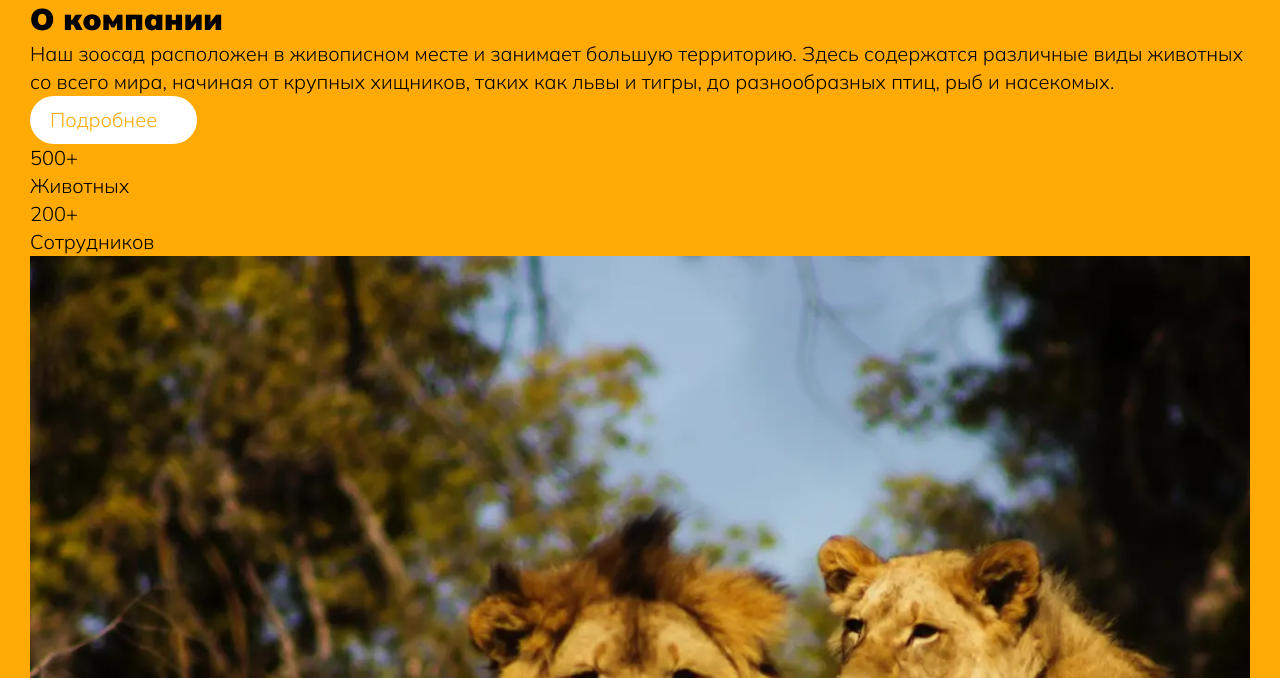
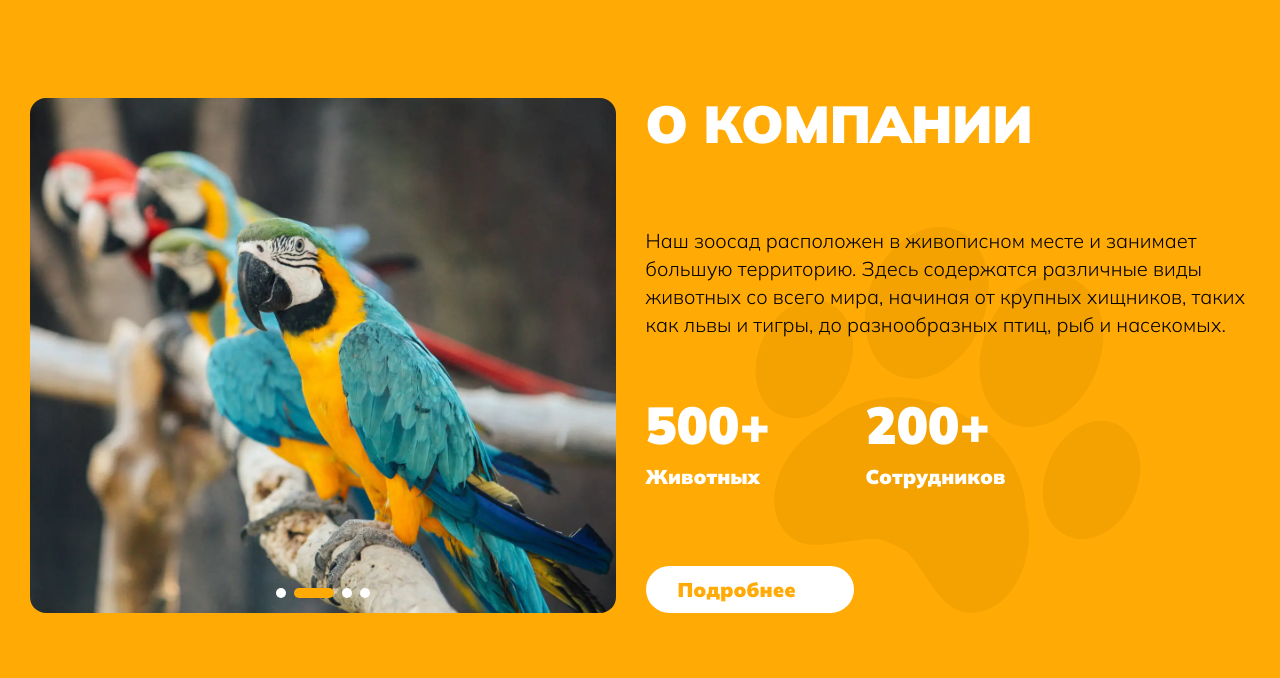
Before and after one commit to vichernikova/prettyPaw, a website built with webpack: page src/index.html in a window 1280 px wide. Shown: the part 782-1460 px from the top of the page. Built offline with nearby package versions, Linux system fonts and the light colour scheme; files whose address does not match are found by name.

Commit message:
feat: add style for 'about' section and slider

```diff
--- a/src/index.html
+++ b/src/index.html
@@ -76,7 +76,7 @@
                   <source srcset="img/leo_tablet.webp" media="(min-width: 768px)" type="image/webp">
                   <source srcset="img/leo_tablet.jpg" media="(min-width: 768px)">
                   <source srcset="img/leo.webp" type="image/webp">
-                  <img src="img/leo.jpg" alt="Lions" loading="lazy">
+                  <img class="about__image" src="img/leo.jpg" alt="Lions" loading="lazy">
                 </picture>
               </li>
               <li class="about__image-item swiper-slide">
@@ -88,7 +88,7 @@
                   <source srcset="img/parrots_tablet.webp" media="(min-width: 768px)" type="image/webp">
                   <source srcset="img/parrots_tablet.jpg" media="(min-width: 768px)">
                   <source srcset="img/parrots.webp" type="image/webp">
-                  <img src="img/parrots.jpg" alt="Parrots" loading="lazy">
+                  <img class="about__image" src="img/parrots.jpg" alt="Parrots" loading="lazy">
                 </picture>
               </li>
               <li class="about__image-item swiper-slide">
@@ -100,7 +100,7 @@
                   <source srcset="img/fulgens_tablet.webp" media="(min-width: 768px)" type="image/webp">
                   <source srcset="img/fulgens_tablet.jpg" media="(min-width: 768px)">
                   <source srcset="img/fulgens.webp" type="image/webp">
-                  <img src="img/fulgens.jpg" alt="Fulgens" loading="lazy">
+                  <img class="about__image" src="img/fulgens.jpg" alt="Fulgens" loading="lazy">
                 </picture>
               </li>
               <li class="about__image-item swiper-slide">
@@ -112,7 +112,7 @@
                   <source srcset="img/giraffe_tablet.webp" media="(min-width: 768px)" type="image/webp">
                   <source srcset="img/giraffe_tablet.jpg" media="(min-width: 768px)">
                   <source srcset="img/giraffe.webp" type="image/webp">
-                  <img src="img/giraffe.jpg" alt="Giraffe" loading="lazy">
+                  <img class="about__image" src="img/giraffe.jpg" alt="Giraffe" loading="lazy">
                 </picture>
               </li>
             </ul>
--- a/src/index.js
+++ b/src/index.js
@@ -1,6 +1,15 @@
 import './index.html';
+import 'swiper/scss/pagination';
 import 'swiper/scss';
 import './index.scss';
+import { slidersInit } from './modules/sliders.js';
+
+
+slidersInit('.about__slider', {
+	pagination: {
+		el: '.about__slider-pagination',
+	}
+});
 
 const videoBG = document.querySelector('.video-bg');
 videoBG.innerHTML = `
--- a/src/index.scss
+++ b/src/index.scss
@@ -5,3 +5,4 @@
 @import 'style/header';
 @import 'style/navigation';
 @import 'style/hero';
+@import 'style/about';
--- /dev/null
+++ b/src/modules/sliders.js
@@ -0,0 +1,22 @@
+import {Swiper, Pagination, Autoplay} from 'swiper';
+
+const params = {
+	spaceBetween: 20,
+	loop: true,
+	autoplay: {
+		delay: 3500,
+		disableOnInteraction: false,
+	},
+	sliderPerView: 1,
+	pagination: {
+		el: '.swiper-pagination',
+	},
+	modules: [Autoplay, Pagination]
+};
+
+export const slidersInit = (selectorSlider, newParams) => {
+	new Swiper(selectorSlider, {
+		...params,
+		...newParams
+	})
+};
--- /dev/null
+++ b/src/style/_about.scss
@@ -0,0 +1,142 @@
+.about {
+	padding: 80px 0;
+
+	@include lg {
+		padding: 100px 0;
+	}
+
+	&__container {
+
+		@include lg {
+			display: grid;
+			grid-template-columns: 48% 1fr;
+			gap: 40px 20px;
+			grid-template-areas:
+			'title title'
+			'slider content';
+		}
+
+		@include xl {
+			gap: 40px 30px;
+			grid-template-areas:
+				'slider title'
+				'slider content';
+		}
+	}
+
+	&__title {
+		font-weight: 1000;
+		font-size: 32px;
+		line-height: 1;
+		text-transform: uppercase;
+		color: $second;
+		margin-bottom: 24px;
+
+		@include lg {
+			font-size: 52px;
+			grid-area: title;
+			margin-bottom: 0;
+		}
+	}
+
+	&__content {
+		margin-bottom: 13px;
+		background-image: url('../img/paw.svg');
+		background-size:contain;
+		background-repeat:no-repeat;
+		background-position:center bottom;
+		padding-bottom: 27px;
+
+		@include md {
+			display: grid;
+			grid-template-columns: 1fr min-content;
+			grid-template-areas:
+				'description list'
+				'link list';
+			gap: 24px 92px;
+			background-position: right bottom;
+		}
+
+		@include lg {
+			grid-template-columns: 1fr;
+			grid-template-rows: min-content;
+			gap: 40px;
+			padding-bottom: 0;
+			margin-bottom: 0;
+			grid-area: content;
+			grid-template-areas:
+				'description'
+				'list'
+				'link';
+			background-position: center;
+		}
+
+		@include xl {
+			gap: 60px;
+		}
+	}
+
+	&__description {
+		margin-bottom: 40px;
+
+		@include md {
+			grid-area: description;
+			margin-bottom: 0;
+		}
+
+		@include lg {
+			grid-area: description;
+			margin-bottom: 0;
+		}
+	}
+
+	&__link {
+		margin-bottom: 40px;
+
+		@include md {
+			grid-area: link;
+			margin-bottom: 0;
+			justify-self: start;
+		}
+	}
+
+	&__count-list {
+		display: grid;
+		grid-template-columns:repeat(2, 120px);
+		gap: 20px;
+		font-weight: 1000;
+		color: $second;
+		line-height: 1;
+
+		@include md {
+			grid-area: list;
+		}
+
+		@include lg {
+			grid-template-columns:repeat(2, 200px);
+		}
+	}
+
+	&__count {
+		font-size: 40px;
+		margin-bottom: 16px;
+
+		@include lg {
+			font-size: 52px;
+		}
+	}
+
+	&__count-desc {
+	}
+
+	&__picture {
+
+		@include lg {
+			grid-area: slider;
+		}
+	}
+
+	&__image {
+		border-radius: 16px;
+	}
+}
--- a/src/style/_style.scss
+++ b/src/style/_style.scss
@@ -112,6 +112,7 @@ iframe {
   color: $back;
   background: $second;
   border-radius: 80px;
+  font-weight: 1000;
 
   &:after {
     content: '';
@@ -120,4 +121,23 @@ iframe {
     height: 16px;
     background: url(../img/arrow-right.svg) center/contain no-repeat;
   }
+
+  @include lg {
+    padding: 0 32px;
+    font-size: 20px;
+    gap: 10px;
+  }
 }
+
+.swiper-pagination-bullet {
+  width: 10px;
+  height: 10px;
+  border-radius: 16px;
+  background-color: $second;
+  opacity: 1;
+}
+
+.swiper-pagination-bullet-active {
+  width: 40px;
+  background-color: $back;
+}
```
Also changed, not shown: src/img/paw.svg (added), src/style/_career.scss (added).
